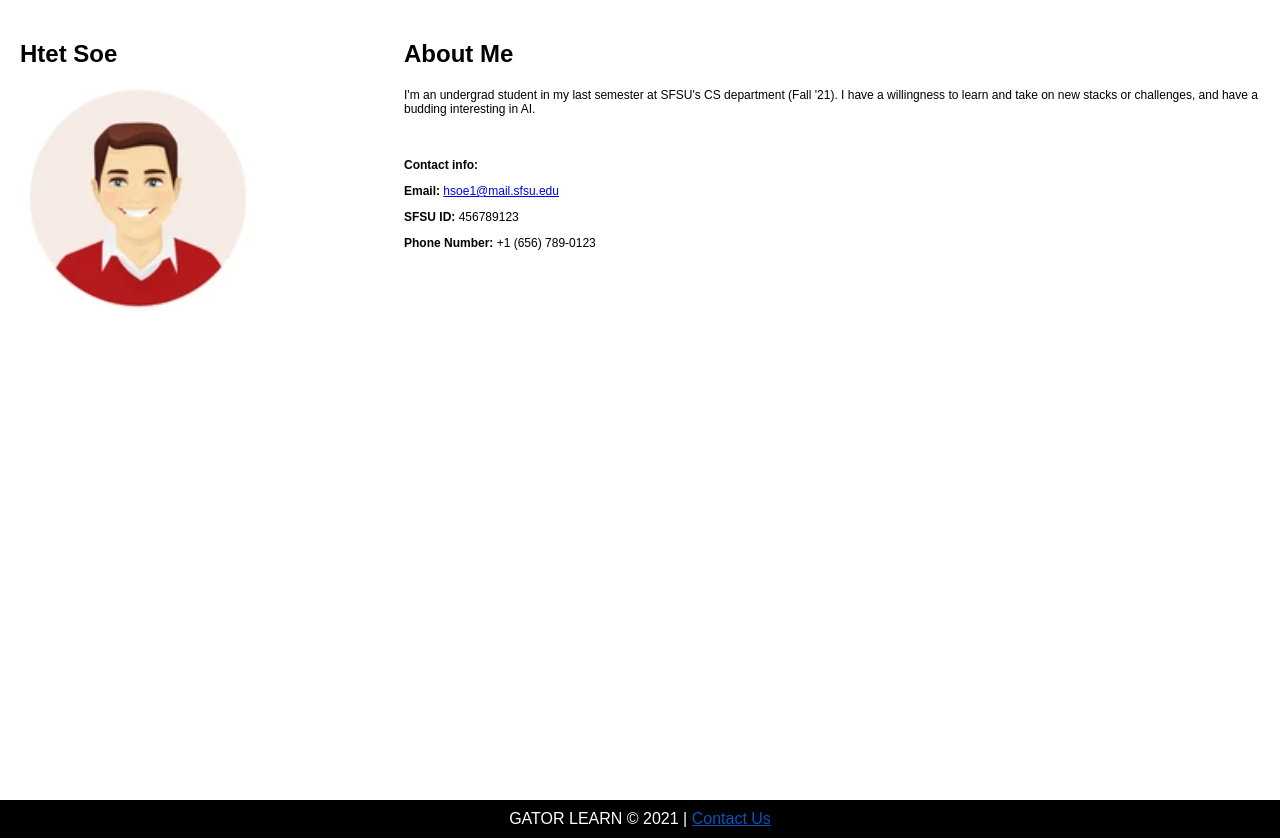
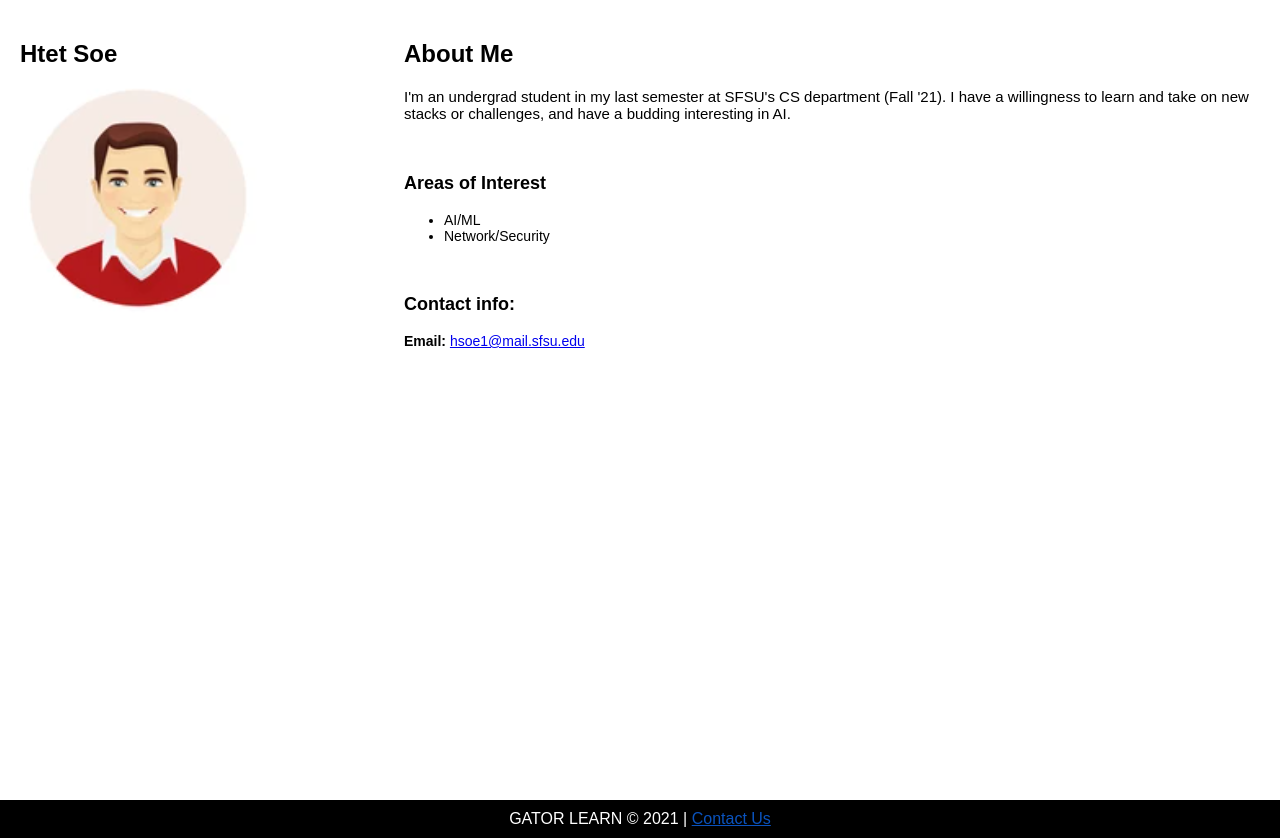
Before and after one commit to ManaliSeth/Gator-Learn, a Flask app: page /loadProfile_HS in a window 1280 px wide. Shown: the part 133-971 px from the top of the page. Run offline with Flask 2, Linux system fonts and the light colour scheme.

Commit message:
Css and consistency changes

```diff
--- a/project/templates/user/introduction_Htet.html
+++ b/project/templates/user/introduction_Htet.html
@@ -1,5 +1,5 @@
 <!DOCTYPE html>
-<html lang="en">
+<html lang="en" xmlns="http://www.w3.org/1999/html">
   <head>
     <title>Htet Soe</title>
     <meta charset="UTF-8">
@@ -55,14 +55,20 @@
       </div>
       <div class="main">
         <h2>About Me</h2>
-        <p>I'm an undergrad student in my last semester at SFSU's CS department (Fall '21).
+        <p style="font-size: 15px">I'm an undergrad student in my last semester at SFSU's CS department (Fall '21).
           I have a willingness to learn and take on new stacks or challenges, and have a budding interesting in AI.</p>
         <br>
-        <p><b>Contact info:</b></p>
-        <p><b>Email:</b> <a href="mailto:hsoe1@mail.sfsu.edu" class="mailto">hsoe1@mail.sfsu.edu</a></p>
+         <p style="font-size: 18px"><b>Areas of Interest</b></p>
+        <ul style="font-size: 14px">
+          <li>AI/ML</li>
+          <li>Network/Security</li>
+        </ul>
+        <br>
+        <p style="font-size: 18px"><b>Contact info:</b></p>
+        <p style="font-size: 14px"><b>Email:</b> <a href="mailto:hsoe1@mail.sfsu.edu" class="mailto">hsoe1@mail.sfsu.edu</a></p>
     <!--    <p><b>Github:</b> <a href="https://github.com/" class="btn btn-primary">Htet Soe</a> </p>-->
-        <p><b>SFSU ID:</b> 456789123</p>
-        <p><b>Phone Number:</b> +1 (656) 789-0123</p>
+<!--        <p><b>SFSU ID:</b> </p>-->
+<!--        <p><b>Phone Number:</b> </p>-->
       </div>
     </div>
 
```
